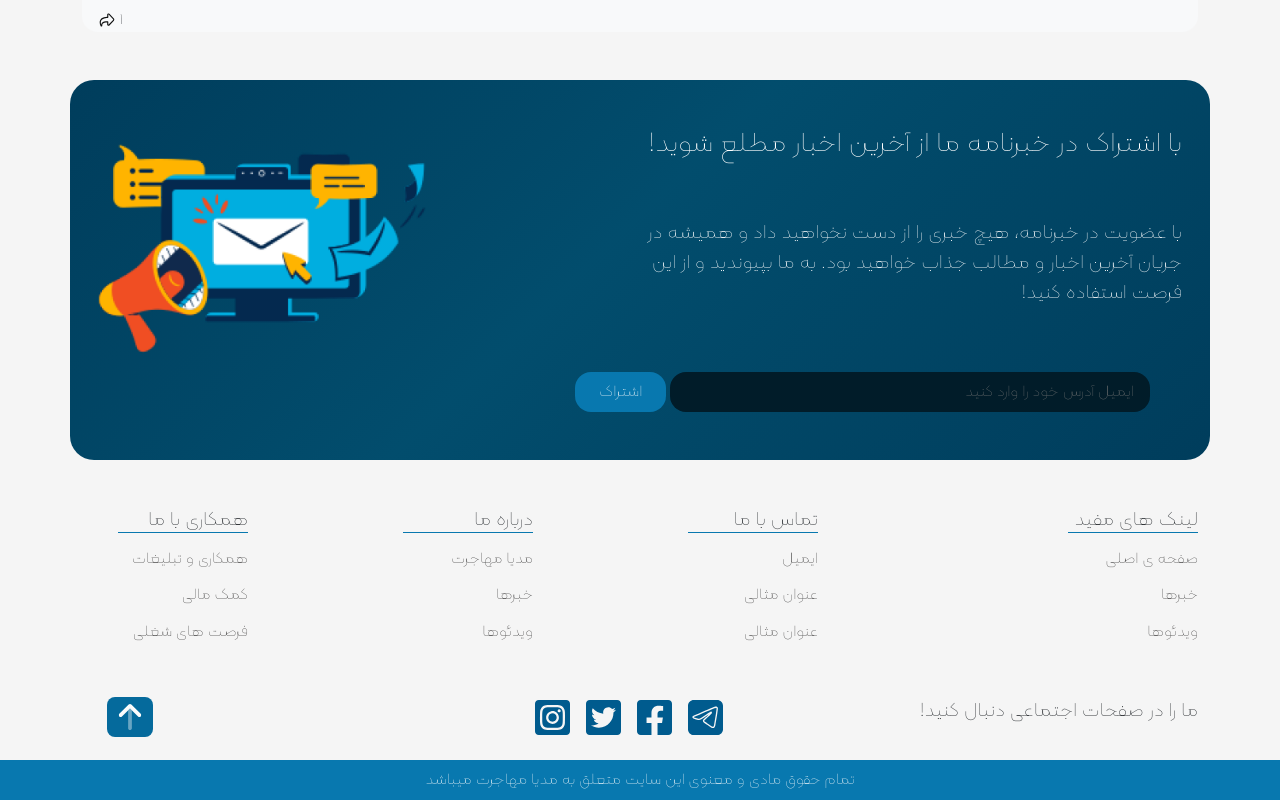
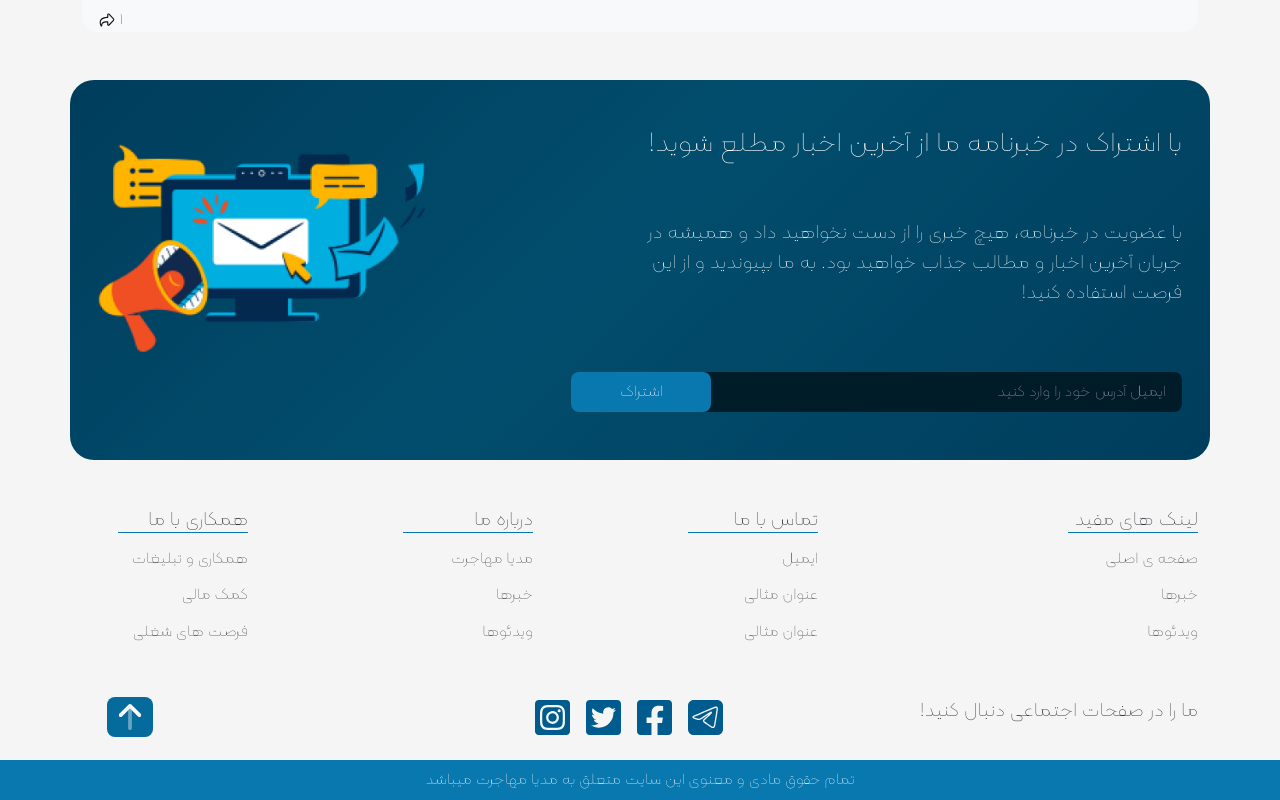
Before and after one commit to suriya-work/page-media, a plain HTML site: page move.html in a window 1280 px wide. Shown: the part 2901-3701 px from the top of the page. Drawn offline with nearby package versions, Linux system fonts and the light colour scheme.

Commit message:
use change

```diff
--- a/assets/css/style.css
+++ b/assets/css/style.css
@@ -53,8 +53,17 @@ html {
     text-align: center;
     background: #0878AF;
 }
-
-
+.input-group {
+    position: relative;
+}
+.input-group input::placeholder {
+    color: #b5b2b2;
+    font-size: 16px;
+}
+.input-group-text {
+    position: absolute;
+    left: 15%;
+}
 /* accoridion */
 .accordion-header {
     border-radius: 8px;
--- a/assets/js/script.js
+++ b/assets/js/script.js
@@ -32,6 +32,7 @@ const swiper2 = new Swiper(".mySwiper", {
     prevEl: ".swiper-button-prev",
   },
 });
+
 
 // swiper my-cart
 const swiper3 = new Swiper(".my-cart", {
@@ -87,6 +88,13 @@ const swiper4 = new Swiper(".my-article", {
     1326: {
       slidesPerView: 3,
     },
+  },
+});
+// myNews-save
+const swiper5 = new Swiper(".myNews", {
+  navigation: {
+    nextEl: ".swiper-button-next",
+    prevEl: ".swiper-button-prev",
   },
 });
 
--- a/move.html
+++ b/move.html
@@ -244,7 +244,7 @@
         <div class="row">
             <!-- swiper my cart -->
             <div class="swiper my-cart">
-            <h3 class="pb-5">ویدیو های مرتبط</h3>
+                <h3 class="pb-5">ویدیو های مرتبط</h3>
                 <div class="swiper-wrapper">
                     <div class="swiper-slide">
                         <article>
@@ -718,10 +718,10 @@
                 <p class="text-white pt-5 pe-3 fs-5">با عضویت در خبرنامه، هیچ خبری را از دست نخواهید داد و همیشه
                     در<br /> جریان آخرین اخبار و مطالب جذاب خواهید
                     بود. به ما بپیوندید و از این<br /> فرصت استفاده کنید!</p>
-                <div class="p-5">
-                    <input class="border-0 rounded-4 py-2 px-3 w-75" type="email"
-                        placeholder="ایمیل آدرس خود را وارد کنید" />
-                    <a class="singIn text-decoration-none border-0 rounded-4 px-4 py-2 text-white">اشتراک</a>
+                <div class="input-group px-3 py-5">
+                    <input class="border-0 rounded-3 py-2 px-3 w-75" type="email" placeholder="ایمیل آدرس خود را وارد کنید" />
+                    <a class="singIn  input-group-text text-decoration-none border-0 rounded-3 px-5 py-2 text-white"
+                        id="btnGroupAddon">اشتراک</a>
                 </div>
             </div>
             <div class="col-12 col-sm-12 col-md-4 col-lg-4 col-xl-4">
```
Also changed, not shown: video.html (+3 -3 lines).
